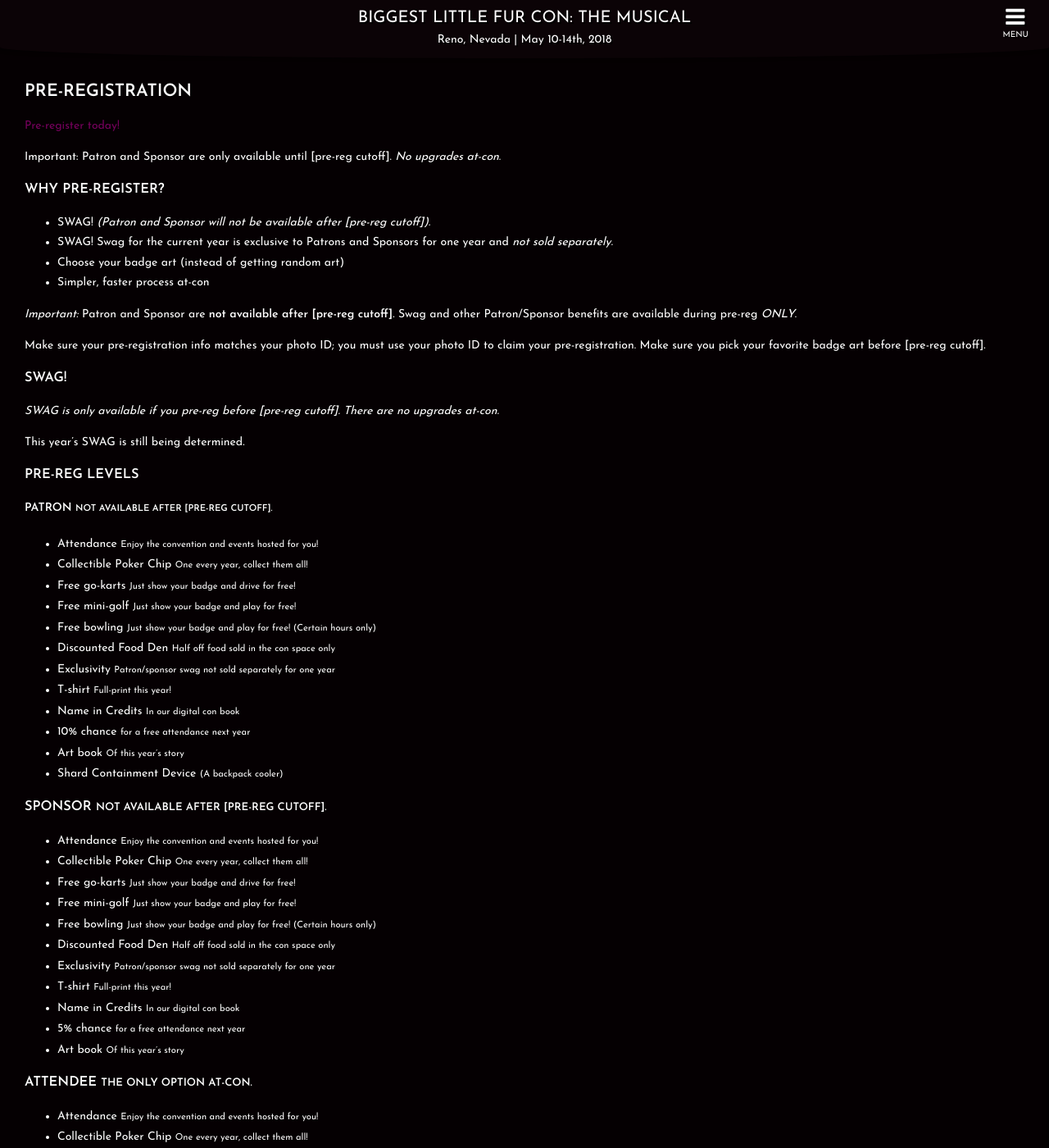
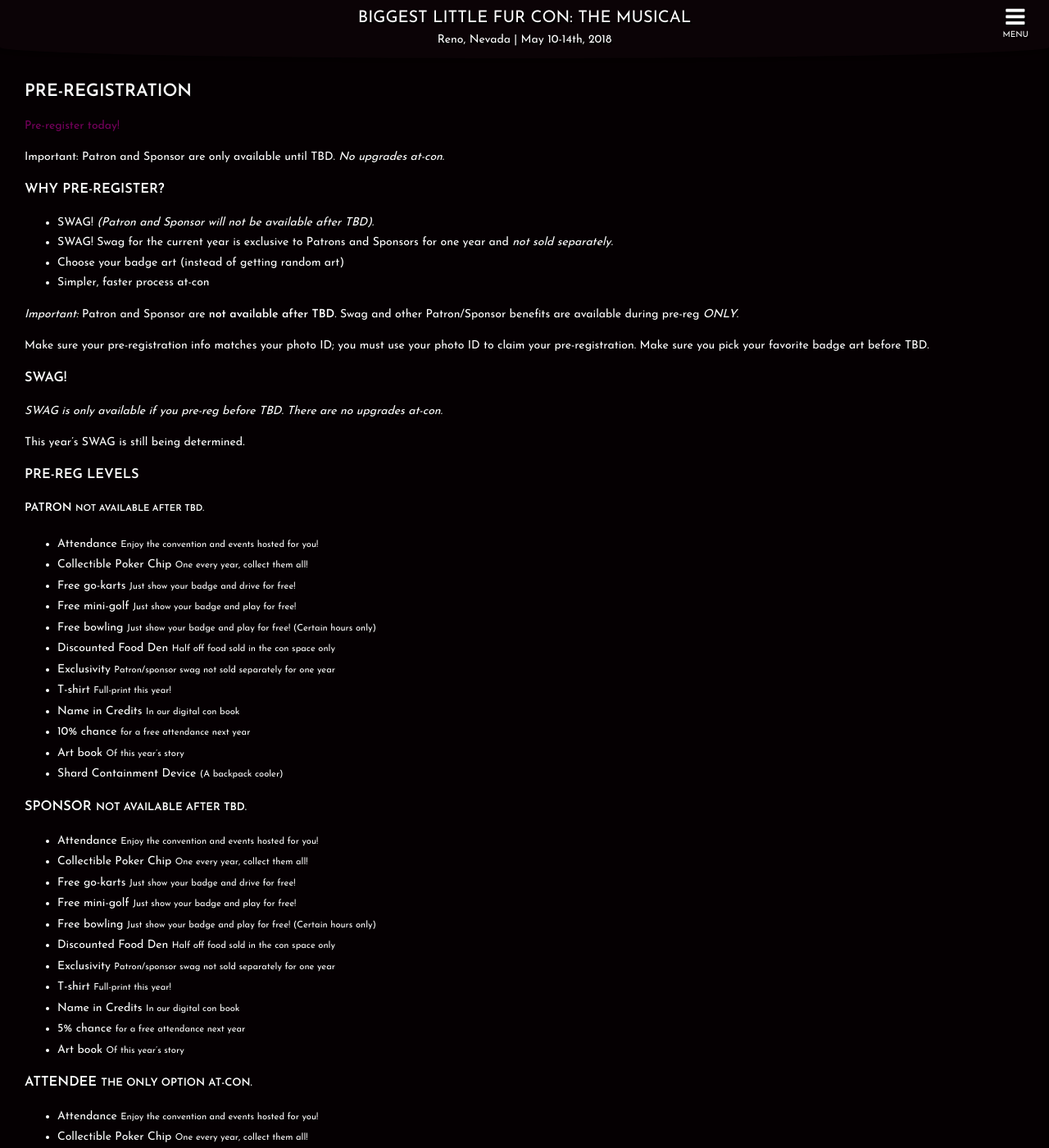
Before and after one commit to blfcweb/biggestlittlefc.github.io, a Jekyll site: the page built from register.md, in a window 1280 px wide and 1400 px high. Shown: the whole window at 82% size. Built offline with Jekyll 4.4.1, drawn with Linux system fonts in a browser that asks for light colours; our own code applies the rules of GitHub Pages for plain Markdown files.

Commit message:
move prices to page frontmatter, add variable tests

```diff
--- a/_config.yml
+++ b/_config.yml
@@ -2,14 +2,6 @@
 event_dates: May 10-14th, 2018
 event_location: Reno, Nevada
 
-
-prices:
-  - patron: "$150"
-  - sponsor: "$110"
-  - prereg-attendee: "$60"
-  - attendee: "$60"
-  - saturday: "$45"
-  - sunday: "$25"
 
 
 
--- a/register.md
+++ b/register.md
@@ -1,35 +1,44 @@
 ---
 title: Registration
+prices:
+  - patron: "$150"
+  - sponsor: "$110"
+  - prereg-attendee: "$60"
+  - attendee: "$60"
+  - saturday: "$45"
+  - sunday: "$25"
+
+preregend : "TBD"
 ---
 
 ## Pre-Registration
 
 [Pre-register today!][reglink]
 
-Important: Patron and Sponsor are only available until [pre-reg cutoff]. *No upgrades at-con*.
+Important: Patron and Sponsor are only available until {{ page.preregend }}. *No upgrades at-con*.
 
 ### Why pre-register?
 
-- SWAG! *(Patron and Sponsor will not be available after [pre-reg cutoff]).*
+- SWAG! *(Patron and Sponsor will not be available after {{ page.preregend }}).*
 - SWAG! Swag for the current year is exclusive to Patrons and Sponsors for one year and *not sold separately.*
 - Choose your badge art (instead of getting random art)
 - Simpler, faster process at-con
 
-*Important:* Patron and Sponsor are **not available after [pre-reg cutoff]**. Swag and other Patron/Sponsor benefits are available during pre-reg *ONLY*.
+*Important:* Patron and Sponsor are **not available after {{ page.preregend }}**. Swag and other Patron/Sponsor benefits are available during pre-reg *ONLY*.
 
-Make sure your pre-registration info matches your photo ID; you must use your photo ID to claim your pre-registration. Make sure you pick your favorite badge art before [pre-reg cutoff].
+Make sure your pre-registration info matches your photo ID; you must use your photo ID to claim your pre-registration. Make sure you pick your favorite badge art before {{ page.preregend }}.
 
 ### SWAG!
 
-*SWAG is only available if you pre-reg before [pre-reg cutoff]. There are no upgrades at-con.*
+*SWAG is only available if you pre-reg before {{ page.preregend }}. There are no upgrades at-con.*
 
 This year's SWAG is still being determined.
 
 ### Pre-Reg Levels
 
-#### Patron <small>Not available after [pre-reg cutoff].</small>
+#### Patron <small>Not available after {{ page.preregend }}.</small>
 
-{{ site.prices.patron }}
+{{ page.prices.patron }}
 
 - Attendance
 	<small>Enjoy the convention and events hosted for you!</small>
@@ -58,9 +67,9 @@
 
 
 
-### Sponsor <small>Not available after [pre-reg cutoff].</small>
+### Sponsor <small>Not available after {{ page.preregend }}.</small>
 
-{{ site.prices.sponsor }}
+{{ page.prices.sponsor }}
 
 - Attendance
 	<small>Enjoy the convention and events hosted for you!</small>
@@ -89,7 +98,7 @@
 
 ### Attendee <small>The only option at-con.</small>
 
-{{ site.prices.prereg-attendee }}
+{{ page.prices.prereg-attendee }}
 
 - Attendance
 	<small>Enjoy the convention and events hosted for you!</small>
@@ -134,7 +143,6 @@
 
 ----
 
-{:#test}
 
 ## At-Con Pricing
 
@@ -142,11 +150,10 @@
 
 **Patron and Sponsor badges are not offered at-con.**
 
-- *Thursday-Sunday* - {{ site.prices.attendee }}
-- *Friday-Sunday* - {{ site.prices.attendee }}
-- *Saturday-Sunday* - {{ site.prices.saturday }}
-- *Sunday* - {{ site.prices.sunday }}
-
+- *Thursday-Sunday* - {{ page.prices.attendee }}
+- *Friday-Sunday* - {{ page.prices.attendee }}
+- *Saturday-Sunday* - {{ page.prices.saturday }}
+- *Sunday* - {{ page.prices.sunday }}
 
 
 
@@ -246,7 +253,7 @@
 <h3 class="accordion-title">What if I can't make it?</h3>
 <div class="accordion-content">
 
-If your last registration payment was less than a year ago, you can have the payment forwarded to next year. You can choose to be sent the swag you would have gotten <em>instead</em> of having the payment forwarded. If the payment sits for an additional year, you will be sent items for the current year.
+If your last registration payment was less than a year ago, you can have the payment forwarded to next year. You can choose to be sent the swag you would have gotten *instead* of having the payment forwarded. If the payment sits for an additional year, you will be sent items for the current year.
 
 </div>
 </div>
@@ -258,6 +265,7 @@
 {::comment}
 You can upgrade until April 30th by picking the higher tier in reg, and paying the difference. *Upgrades are not available after that*.
 {:/}
+<!-- TEST -->
 The upgrade window has passed. Only Attendee registrations are now available.
 
 </div>
```
